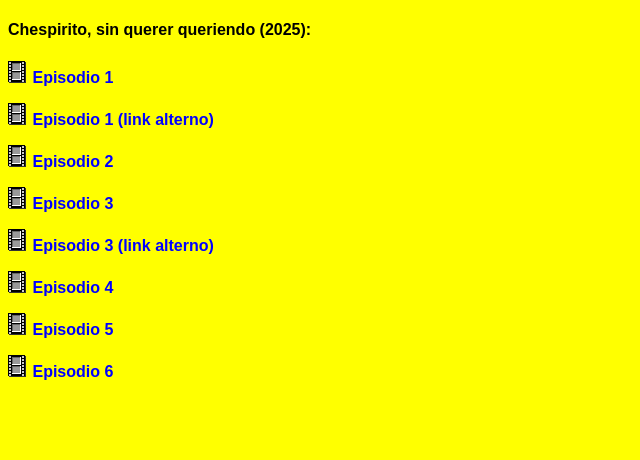
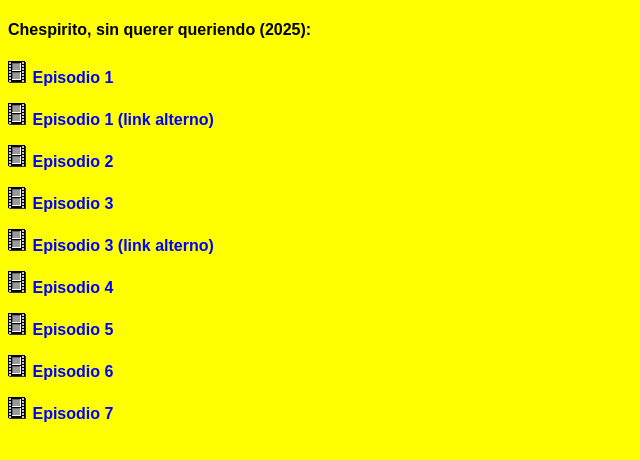
Before and after one commit to zohan9ir/elcha, a plain HTML site: page temps/chespo.html in a window 1280 px wide. Shown: the whole page, without its empty margins (0-640 px from the left). Drawn offline with Linux system fonts and the light colour scheme.

Commit message:
Update chespo.html

```diff
--- a/temps/chespo.html
+++ b/temps/chespo.html
@@ -27,6 +27,7 @@
 <p><img src="vid.gif"> <a class="linksdelaslistas" href="https://pomf2.lain.la/f/y4vqr1kk.mp4" target="visor">Episodio 4</a></p>
 <p><img src="vid.gif"> <a class="linksdelaslistas" href="https://pomf2.lain.la/f/jldwj7un.mp4" target="visor">Episodio 5</a></p>
 <p><img src="vid.gif"> <a class="linksdelaslistas" href="https://pomf2.lain.la/f/0q5vnka8.mp4" target="visor">Episodio 6</a></p>
+<p><img src="vid.gif"> <a class="linksdelaslistas" href="https://pomf2.lain.la/f/takj2cic.mp4" target="visor">Episodio 7</a></p>
 
 
 
```
